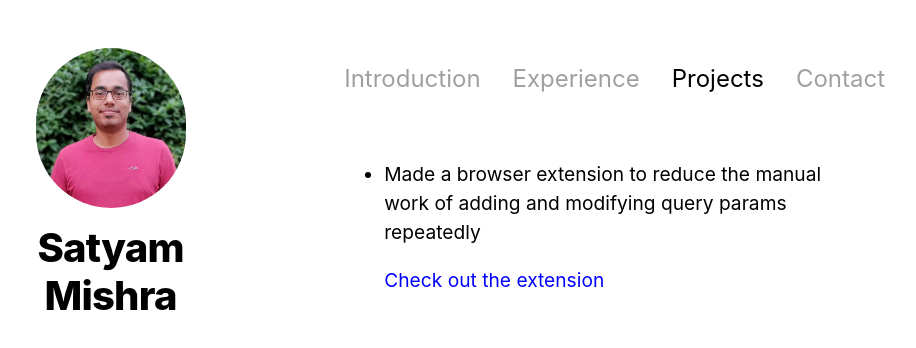
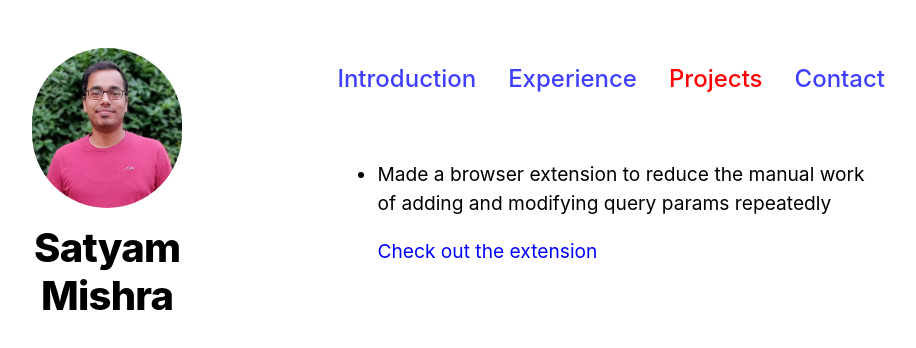
Before and after one commit to page-source/satyam-mishra-app, a Next.js app: page /projects in a window 1280 px wide. Shown: the top 348 px of the page, without its empty margins (203-1119 px from the left). Built offline with nearby package versions, Linux system fonts and the light colour scheme.

Commit message:
Intro changes + navigation links styling

```diff
--- a/components/Introduction.jsx
+++ b/components/Introduction.jsx
@@ -24,8 +24,8 @@ const Intro = () => {
         </a>
       </p>
       <p>I have been working as a Front End Developer since the beginning of my career.</p>
-      <p>I have seen some months of jQuery in the beginning of my career but post that it was all about React, Redux, Next etc which continues till date. </p>
-      <p>Is your application loading slow? Or you want to migrate out of complex legacy systems? - I might be your guy!</p>
+      <p>My skillsets are JavaScript, React, Redux, Next, HTML, CSS.</p>
+      <p>I have worked on projects which needed to be migrated to modern front end tech stack.</p>
       <p>I can lead a small team too and train them to unlock their full potential.</p>
     </div>
   );
--- a/styles/Home.module.css
+++ b/styles/Home.module.css
@@ -10,12 +10,13 @@
   border-radius: 10px;
   padding: 0rem 1rem;
   font-size: 1.5em;
-  color: gray;
+  color: blue;
+  font-weight: 500;
   opacity: 0.75;
 }
 
 .ulStyles .navigationTab.activeTab {
-  color: black;
+  color: red;
   opacity: 1;
 }
 
```
